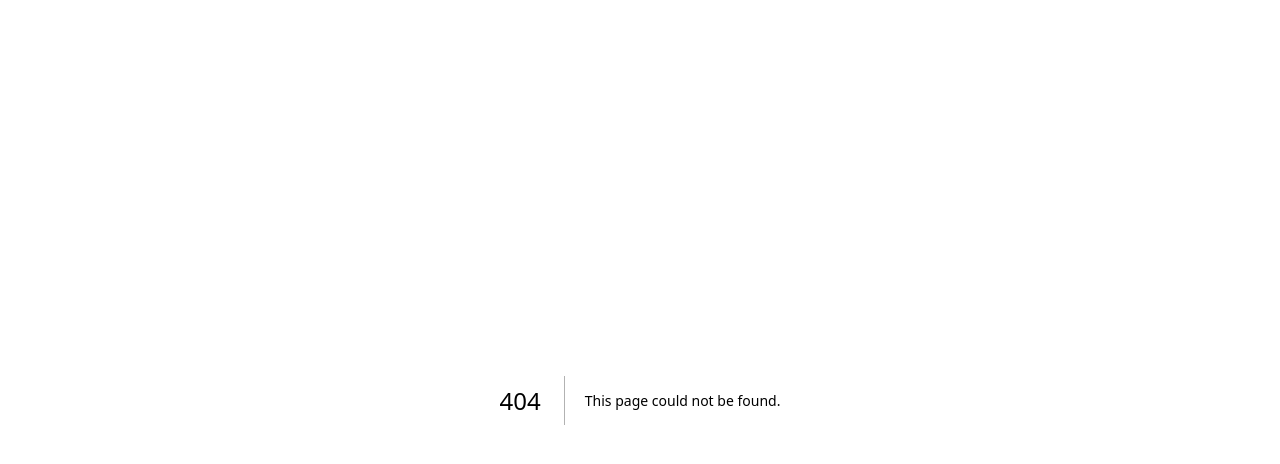
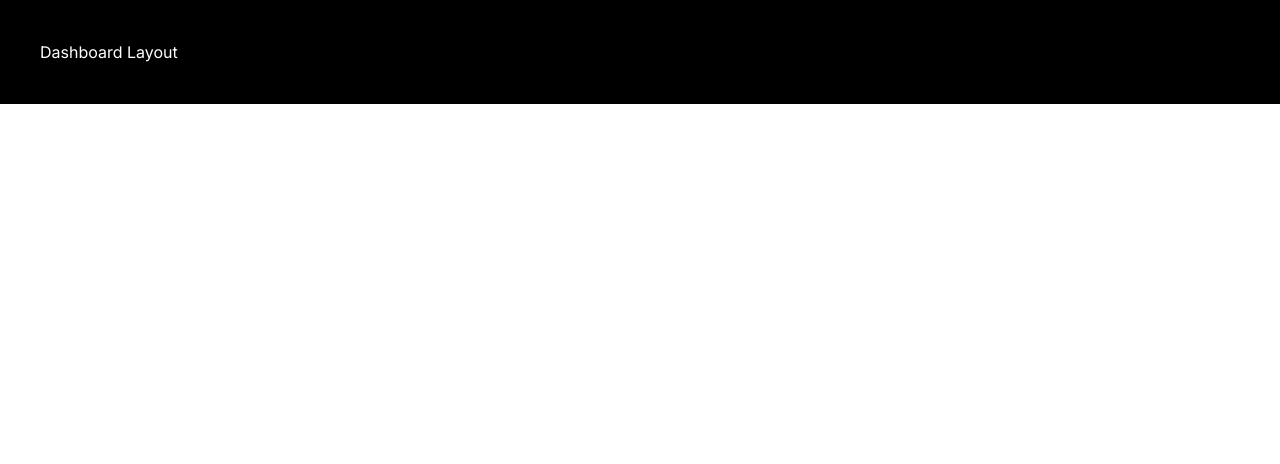
Before and after one commit to charitraa/Nextjs-Fullstack-Bootcamp, a Next.js app: page /admin-panel/dashboard in a window 1280 px wide. Before the commit this address had no page. Shown: the top 464 px of the page. Built offline with nearby package versions, Linux system fonts and the light colour scheme.

Commit message:
added admin panel and dashboards

```diff
--- /dev/null
+++ b/src/app/admin-panel/dashboard/layout.tsx
@@ -0,0 +1,19 @@
+import React, { ReactNode } from 'react'
+
+interface Props{
+  children: ReactNode
+}
+const layout = ({children}:Props) => {
+  return (
+    <>
+      <div className='bg-black p-10'>
+        <h1 className='text-white'>Dashboard Layout</h1>
+      </div>
+      <main>
+        {children}
+      </main>
+    </>
+  )
+}
+
+export default layout
--- /dev/null
+++ b/src/app/admin-panel/dashboard/page.tsx
@@ -0,0 +1,11 @@
+import React from 'react'
+
+const Dashboard = () => {
+  return (
+    <div>
+      <h1 className='text-white'>Dashboard</h1>
+    </div>
+  )
+}
+
+export default Dashboard
--- /dev/null
+++ b/src/app/admin-panel/page.tsx
@@ -0,0 +1,11 @@
+import React from 'react'
+
+const AdminPanelPage = () => {
+  return (
+    <div>
+      Admin Panel Page
+    </div>
+  )
+}
+
+export default AdminPanelPage
--- a/src/app/page.tsx
+++ b/src/app/page.tsx
@@ -1,6 +1,6 @@
 export default function Home() {
   return (
-    <div className="bg-blue-900 h-screen text-white">
+    <div >
       <h1>welcome to homepage</h1>
       <h1>this is the page</h1>
     </div>
```
Also changed, not shown: src/app/admin-panel/dashboard/products/[id]/page.tsx (renamed from src/app/products/[id]/page.tsx), src/app/admin-panel/dashboard/products/page.tsx (renamed from src/app/products/page.tsx), src/app/admin-panel/dashboard/users/[id]/page.tsx (renamed from src/app/users/[id]/page.tsx), src/app/admin-panel/dashboard/users/page.tsx (renamed from src/app/users/page.tsx).
